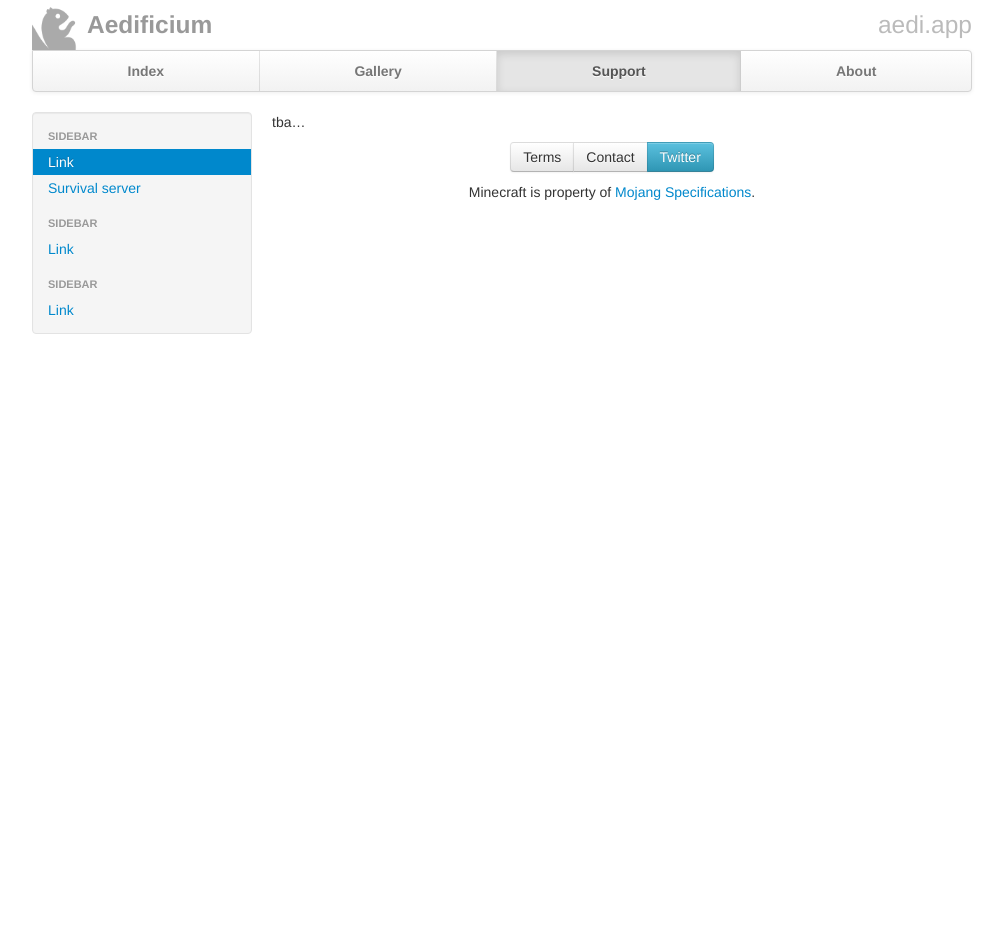
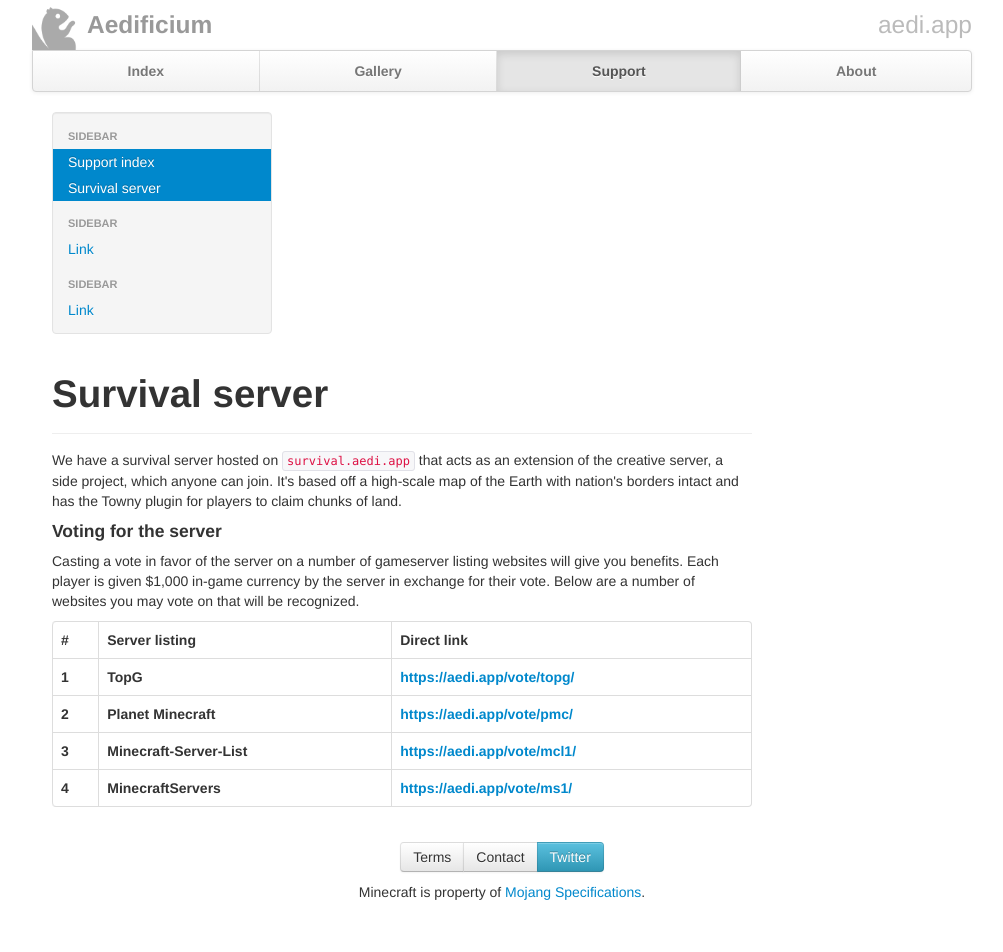
Before and after one commit to aedifi/website, a Jekyll site: the page built from support/survival.md, in a window 1280 px wide. Shown: the whole page, without its empty margins (138-1141 px from the left). Built offline with Jekyll 4.4.1, drawn with Linux system fonts in a browser that asks for light colours; before the commit the page ends 900 px from its top, so only the background shows below that.

Commit message:
Voting, guild links

```diff
--- a/_includes/sidebar.html
+++ b/_includes/sidebar.html
@@ -2,8 +2,8 @@
 	<ul class="nav nav-list">
 		{% assign active = page.url | downcase | split: '/' %}
 		<li class="nav-header">Sidebar</li>
-		<li class="active"><a href="#">Link</a></li>
-		<li {% if active[2] == survival %}class='active'{% endif %}><a href="/support/survival">Survival server</a></li>
+		<li {% if active[1] == 'support' %}class='active'{% endif %}><a href="#">Support index</a></li>
+		<li {% if active[2] == 'survival' %}class='active'{% endif %}><a href="/support/survival">Survival server</a></li>
 		<li class="nav-header">Sidebar</li>
 		<li><a href="#">Link</a></li>
 		<li class="nav-header">Sidebar</li>
--- a/_layouts/support.html
+++ b/_layouts/support.html
@@ -3,7 +3,6 @@ layout: default
 ---
 
 <div class="content">
-	<section id="supportPage">
 	<div class="span3">
 		{% include sidebar.html %}
 		</div>
@@ -12,5 +11,4 @@ layout: default
 		{{ content }}
 	</div>
 	<!--/span-->
-	</section>
 </div>
--- a/assets/css/custom.css
+++ b/assets/css/custom.css
@@ -97,6 +97,7 @@ iframe {
 	border-radius: 6px;
 }
 .footer {
+	clear: left;
 	margin: 0 0 50px 0;
 	text-align: center;
 }
@@ -110,6 +111,10 @@ section > .page-header {
 /* Support pages */
 #supportPage > .span3 {
 	margin-left: 0;
+}
+#supportPage .span9 {
+	width: unset;
+	max-width: 700px;
 }
 .well.sidebar-nav {
 	padding: 10px 0;
--- a/support/survival.md
+++ b/support/survival.md
@@ -4,4 +4,43 @@ title: Survival server
 permalink: /support/survival/
 ---
 
-tba...
+<section id="survivalServer">
+	<div class="page-header">
+		<h1>Survival server</h1>
+	</div>
+	<p>We have a survival server hosted on <code>survival.aedi.app</code> that acts as an extension of the creative server, a side project, which anyone can join.  It's based off a high-scale map of the Earth with nation's borders intact and has the Towny plugin for players to claim chunks of land.</p>
+	<h4>Voting for the server</h4>
+	<p>Casting a vote in favor of the server on a number of gameserver listing websites will give you benefits.  Each player is given $1,000 in-game currency by the server in exchange for their vote.  Below are a number of websites you may vote on that will be recognized.</p>
+	<table class="table table-bordered">
+		<thead>
+			<tr>
+				<th>#</th>
+				<th>Server listing</th>
+				<th>Direct link</th>
+			</tr>
+		</thead>
+		<tbody>
+			<tr>
+				<th>1</th>
+				<th>TopG</th>
+				<th><a href="/vote/topg" target="_blank">https://aedi.app/vote/topg/</a></th>
+			</tr>
+			<tr>
+				<th>2</th>
+				<th>Planet Minecraft</th>
+				<th><a href="/vote/pmc" target="_blank">https://aedi.app/vote/pmc/</a></th>
+			</tr>
+			<tr>
+				<th>3</th>
+				<th>Minecraft-Server-List</th>
+				<th><a href="/vote/mcl1" target="_blank">https://aedi.app/vote/mcl1/</a></th>
+			</tr>
+			<tr>
+				<th>4</th>
+				<th>MinecraftServers</th>
+				<th><a href="/vote/ms1" target="_blank">https://aedi.app/vote/ms1/</a></th>
+			</tr>
+		</tbody>
+	</table>
+</section>
+<hr class="hidden">
```
Also changed, not shown: index.md (+1 -1 lines), redirect/guild.md (added, +5 -0 lines), redirect/vote/mcl1.md (added, +5 -0 lines), redirect/vote/ms1.md (added, +5 -0 lines), redirect/vote/pmc.md (added, +5 -0 lines), redirect/vote/topg.md (added, +5 -0 lines), support/index.md (added, +7 -0 lines). Lines whose indentation alone changed are shown as unchanged.
